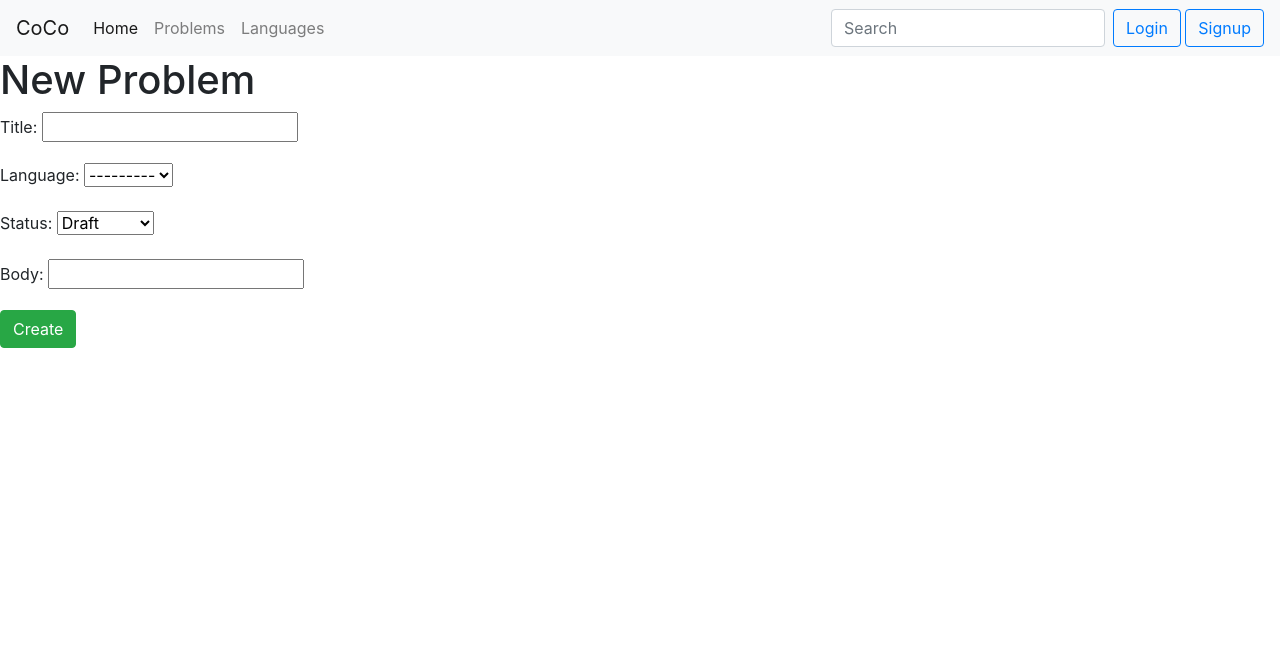
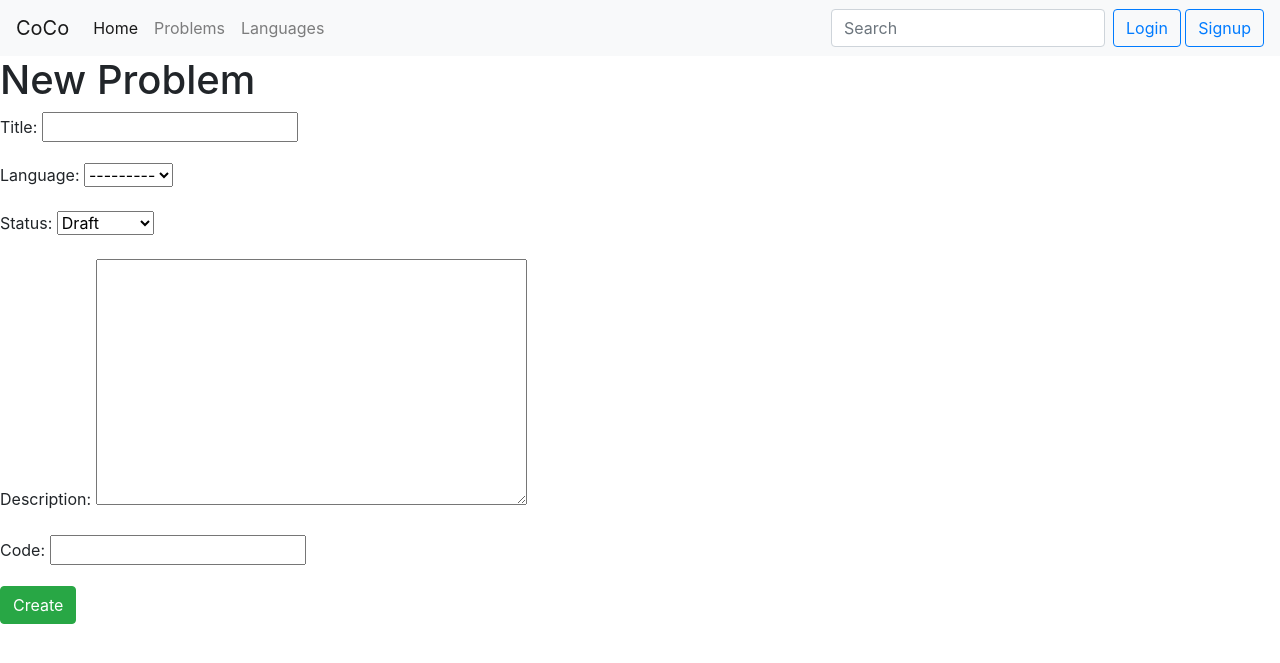
Before and after one commit to HussainIslam/coco, a Django app: page /problems/create/ in a window 1280 px wide. Shown: the top 663 px of the page. Run offline with Django 3.2, Linux system fonts and the light colour scheme; some libraries are stand-ins or nearby versions.

Commit message:
change problem body to code, added description field

```diff
--- a/problems/forms.py
+++ b/problems/forms.py
@@ -7,7 +7,7 @@ from .models import Problem
 class ProblemModelForm(forms.ModelForm):
     class Meta:
         model = Problem
-        fields = ['title', 'language', 'status', 'body',]
+        fields = ['title', 'language', 'status','description', 'code',]
         widgets = {
-            "body": AceWidget(mode="python", theme="twilight"),
+            "code": AceWidget(mode="python", theme="twilight"),
         }
--- a/problems/models.py
+++ b/problems/models.py
@@ -11,7 +11,8 @@ class Problem(models.Model):
         ('published', 'Published'),
     )
     title = models.CharField(max_length=250)
-    body = models.TextField()
+    description = models.TextField()
+    code = models.TextField()
     status = models.CharField(max_length=10, choices=STATUS_CHOICES, default='draft')
     created = models.DateTimeField(auto_now_add=True)
     modified = models.DateTimeField(auto_now=True)
--- a/templates/Problems/detail_problem.html
+++ b/templates/Problems/detail_problem.html
@@ -5,5 +5,6 @@
 {% block content %}
 <h1>{{ problem.title }}</h1>
 <h3>Created by: {{ problem.author.username }} | Language: {{ problem.language }}</h3>
-<pre>{{ problem.body }}</pre>
+<p>{{ problem.description }}</p>
+<pre>{{ problem.code }}</pre>
 {% endblock content %}
--- a/templates/Problems/list_problems.html
+++ b/templates/Problems/list_problems.html
@@ -9,7 +9,7 @@
     <div>
         <h4><a href={{ problem.get_absolute_url }}>{{ problem.title }}</a></h4>
         <p>Created by: {{ problem.author }} | Language: {{ problem.language }} | submitted on: {{ problem.published }}</p>
-        <p>{{ problem.body }}</p>
+        <p>{{ problem.description }}</p>
     </div>
 {% empty %}
     <p>There are no problem yet!!</p>
```
Also changed, not shown: problems/migrations/0001_initial.py, problems/migrations/0002_auto_20200914_0100.py, users/migrations/0001_initial.py.
